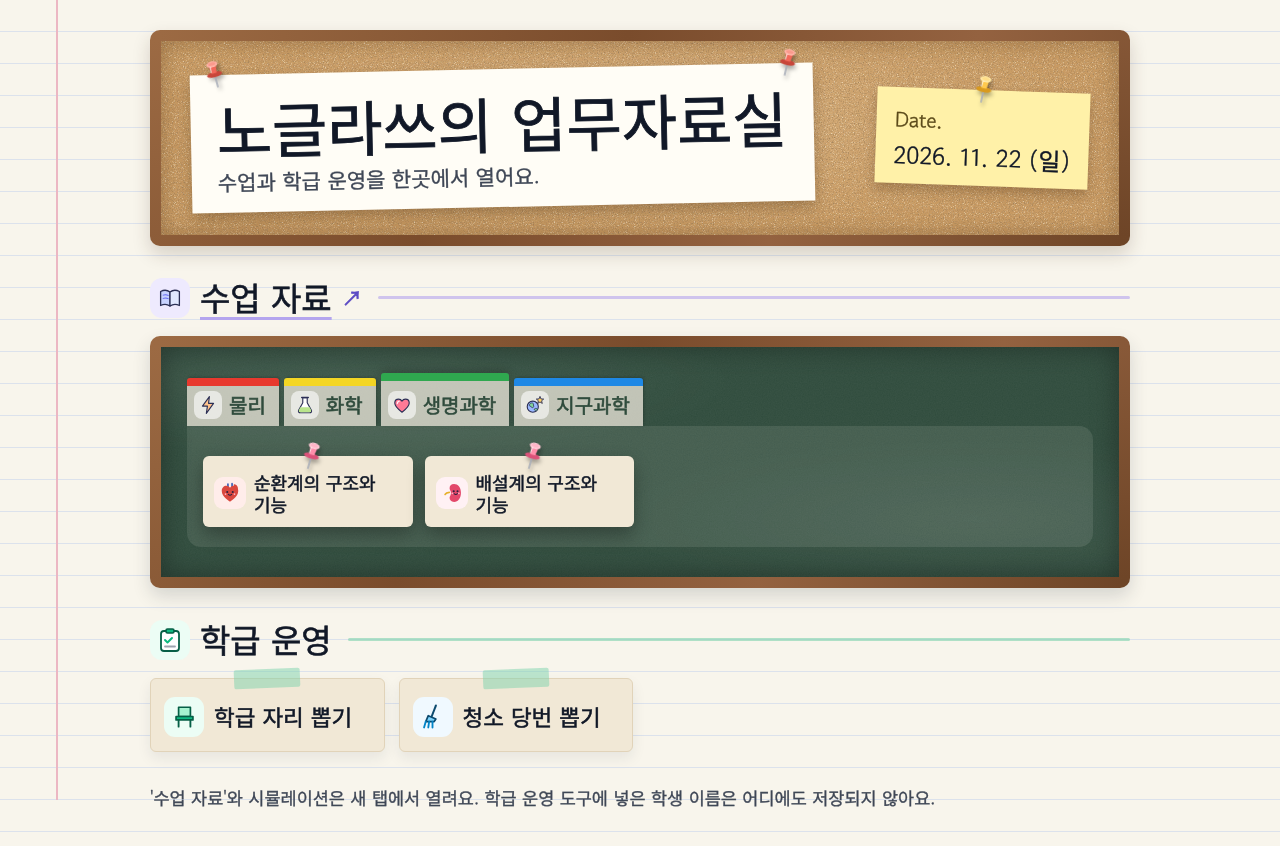
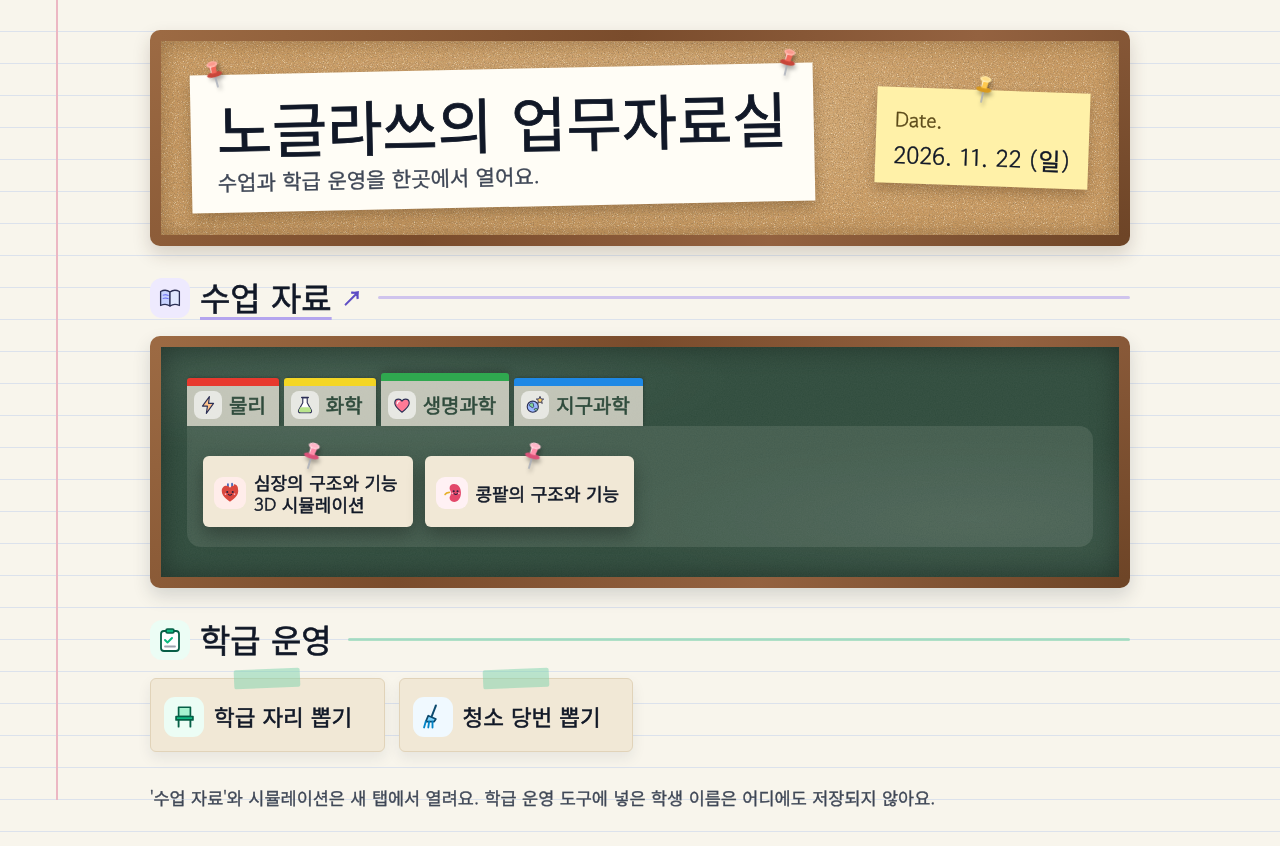
Before and after one commit to dajihoya/NOHclass, a plain HTML site: page index.html in a window 1280 px wide. Drawn offline with Linux system fonts and the light colour scheme; no server answers; a web font is replaced by a local one.

Commit message:
원본 시뮬레이션 변경 반영
life-science/heart.html
index.html (카드 제목: 심장의 구조와 기능 3D 시뮬레이션)
/home/claude/nohclass/index.html (카드 제목: 심장의 구조와 기능 3D 시뮬레이션)
life-science/nephron.html
index.html (카드 제목: 콩팥의 구조와 기능)
/home/claude/nohclass/index.html (카드 제목: 콩팥의 구조와 기능)
earth-science/eclipse.html

Co-Authored-By: Claude Opus 5.5 <noreply@anthropic.com>
Claude-Session: https://claude.ai/code/session_01YbTsHZq2qFV5oMTF6ftEmJ

```diff
--- a/index.html
+++ b/index.html
@@ -146,8 +146,8 @@ a.card b{font-weight:400;font-size:22.5px;line-height:1.25;word-break:keep-all;-
       <section class="sub" data-topic="life-science" aria-labelledby="hLife">
         <h3 id="hLife"><span class="badge" aria-hidden="true"><svg viewBox="0 0 36 36"><path d="M18 31C10 25 5 20.5 5 14.5 5 10.5 8 7.5 12 7.5c2.6 0 4.7 1.4 6 3.5 1.3-2.1 3.4-3.5 6-3.5 4 0 7 3 7 7 0 6-5 10.5-13 16.5z" fill="#ff7a96" stroke="#2b2f55" stroke-width="2" stroke-linejoin="round"/><path d="M9.5 15.5q0-3.5 3.5-4.5" fill="none" stroke="#fff" stroke-width="2.2" stroke-linecap="round" opacity=".9"/></svg></span>생명과학<span class="line" aria-hidden="true"></span></h3>
         <div class="cards">
-        <a class="card" href="https://dajihoya.github.io/scienceclass/life-science/heart.html" target="_blank" rel="noopener"><span class="hd"><span class="pic" style="--bsoft:#FFEDEA" aria-hidden="true"><svg viewBox="0 0 64 64"><path d="M26 15V6M38 14V5" stroke="#3E63B8" stroke-width="5" stroke-linecap="round"/><path d="M32 57S8 43 8 26C8 17 14 11 21.5 11c4.6 0 8.2 2.6 10.5 6 2.3-3.4 5.9-6 10.5-6C50 11 56 17 56 26c0 17-24 31-24 31z" fill="#D9473D"/><path d="M45 9c6 2 8 7 7 12" stroke="#D9473D" stroke-width="5" fill="none" stroke-linecap="round"/><circle cx="24" cy="29" r="3" fill="#2A2140"/><circle cx="40" cy="29" r="3" fill="#2A2140"/><path d="M27 36q5 5 10 0" stroke="#2A2140" stroke-width="3" fill="none" stroke-linecap="round"/><circle cx="19" cy="35" r="2.6" fill="#FFB3C4"/><circle cx="45" cy="35" r="2.6" fill="#FFB3C4"/></svg></span><b data-sync="heart">순환계의 구조와 기능</b></span></a>
-        <a class="card" href="https://dajihoya.github.io/scienceclass/life-science/nephron.html" target="_blank" rel="noopener"><span class="hd"><span class="pic" style="--bsoft:#FFF1F4" aria-hidden="true"><svg viewBox="0 0 64 64"><path d="M38 6c11 0 20 10 20 25S50 58 38 58c-9 0-13-6-13-12 0-5 4-7 4-14s-4-9-4-14C25 11 29 6 38 6z" fill="#E3476A"/><path d="M24 30c-6 0-10 2-12 6" stroke="#E6B02A" stroke-width="5" fill="none" stroke-linecap="round"/><circle cx="37" cy="27" r="3" fill="#2A2140"/><circle cx="48" cy="27" r="3" fill="#2A2140"/><path d="M38 34q5 5 10 0" stroke="#2A2140" stroke-width="3" fill="none" stroke-linecap="round"/><circle cx="33" cy="33" r="2.6" fill="#FFB3C4"/><circle cx="52" cy="33" r="2.6" fill="#FFB3C4"/></svg></span><b data-sync="nephron">배설계의 구조와 기능</b></span></a>
+        <a class="card" href="https://dajihoya.github.io/scienceclass/life-science/heart.html" target="_blank" rel="noopener"><span class="hd"><span class="pic" style="--bsoft:#FFEDEA" aria-hidden="true"><svg viewBox="0 0 64 64"><path d="M26 15V6M38 14V5" stroke="#3E63B8" stroke-width="5" stroke-linecap="round"/><path d="M32 57S8 43 8 26C8 17 14 11 21.5 11c4.6 0 8.2 2.6 10.5 6 2.3-3.4 5.9-6 10.5-6C50 11 56 17 56 26c0 17-24 31-24 31z" fill="#D9473D"/><path d="M45 9c6 2 8 7 7 12" stroke="#D9473D" stroke-width="5" fill="none" stroke-linecap="round"/><circle cx="24" cy="29" r="3" fill="#2A2140"/><circle cx="40" cy="29" r="3" fill="#2A2140"/><path d="M27 36q5 5 10 0" stroke="#2A2140" stroke-width="3" fill="none" stroke-linecap="round"/><circle cx="19" cy="35" r="2.6" fill="#FFB3C4"/><circle cx="45" cy="35" r="2.6" fill="#FFB3C4"/></svg></span><b data-sync="heart">심장의 구조와 기능 3D 시뮬레이션</b></span></a>
+        <a class="card" href="https://dajihoya.github.io/scienceclass/life-science/nephron.html" target="_blank" rel="noopener"><span class="hd"><span class="pic" style="--bsoft:#FFF1F4" aria-hidden="true"><svg viewBox="0 0 64 64"><path d="M38 6c11 0 20 10 20 25S50 58 38 58c-9 0-13-6-13-12 0-5 4-7 4-14s-4-9-4-14C25 11 29 6 38 6z" fill="#E3476A"/><path d="M24 30c-6 0-10 2-12 6" stroke="#E6B02A" stroke-width="5" fill="none" stroke-linecap="round"/><circle cx="37" cy="27" r="3" fill="#2A2140"/><circle cx="48" cy="27" r="3" fill="#2A2140"/><path d="M38 34q5 5 10 0" stroke="#2A2140" stroke-width="3" fill="none" stroke-linecap="round"/><circle cx="33" cy="33" r="2.6" fill="#FFB3C4"/><circle cx="52" cy="33" r="2.6" fill="#FFB3C4"/></svg></span><b data-sync="nephron">콩팥의 구조와 기능</b></span></a>
         </div>
       </section>
       <section class="sub earth" data-topic="earth-science" aria-labelledby="hEarth">
```
